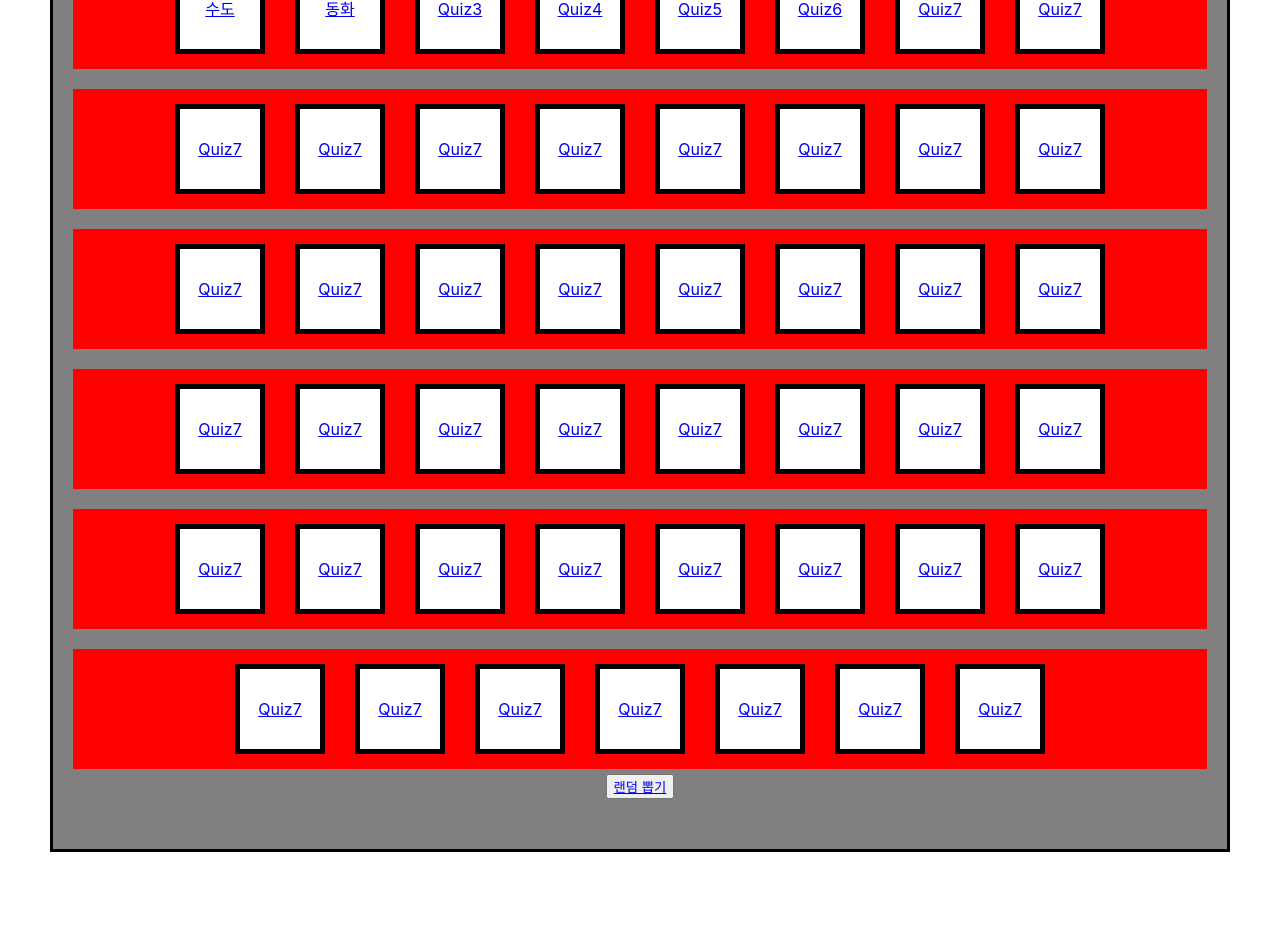
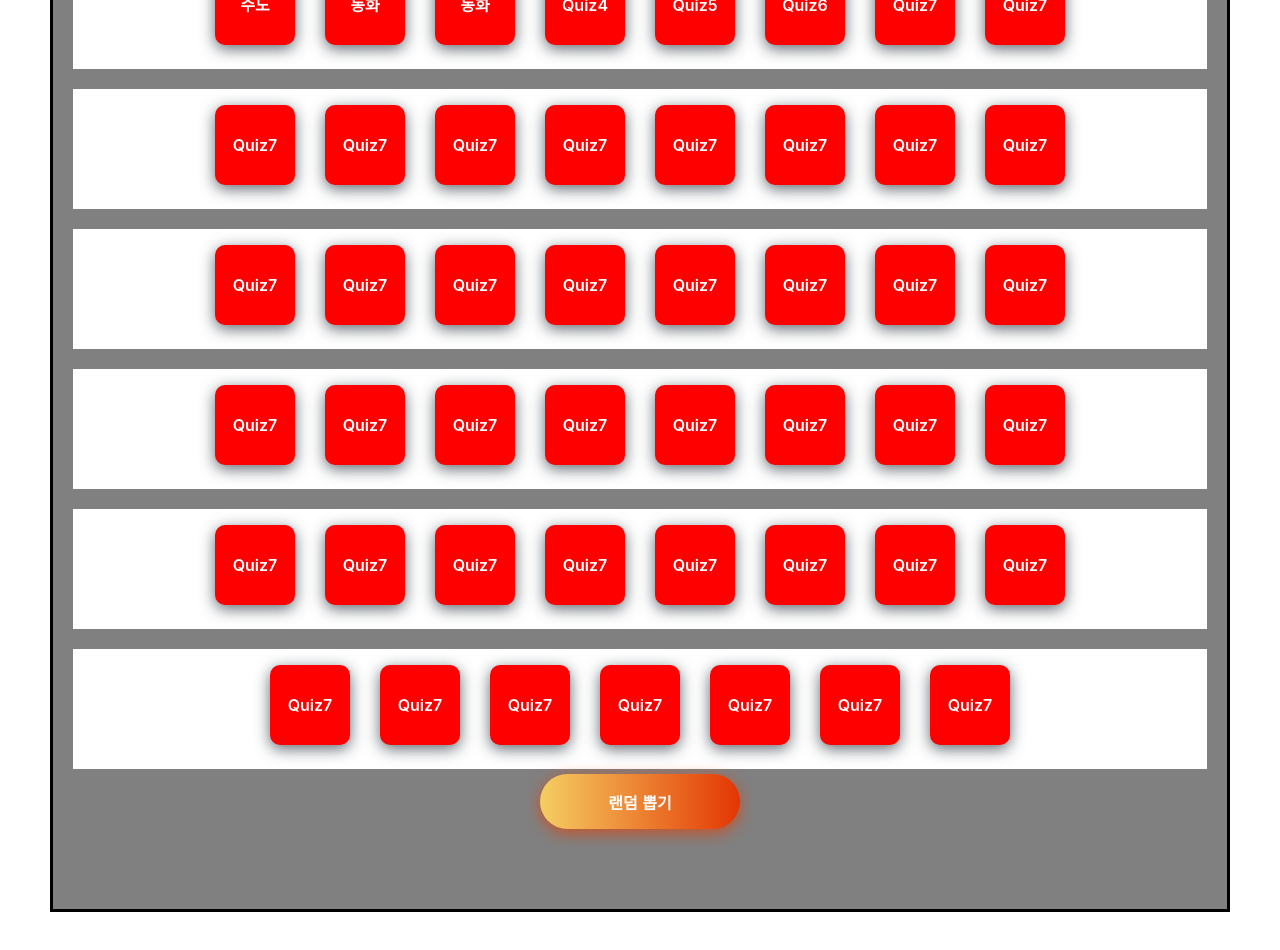
Before and after one commit to dlehdg/quiz-react, a React (Create React App) app: page / in a window 1280 px wide. Shown: the part 240-1190 px from the top of the page. Built offline with nearby package versions, Linux system fonts and the light colour scheme.

Commit message:
메인 페이지 퀴즈 컴포넌트 수정

```diff
--- a/src/components/QuizList/QuizList.jsx
+++ b/src/components/QuizList/QuizList.jsx
@@ -7,7 +7,7 @@ import { SET_QUIZ } from "../../redux/slice/quizSlice";
 const Products = [
   { id: "1", title: "수도" },
   { id: "2", title: "동화" },
-  { id: "3", title: "Quiz3" },
+  { id: "3", title: "동화" },
   { id: "4", title: "Quiz4" },
   { id: "5", title: "Quiz5" },
   { id: "6", title: "Quiz6" },
@@ -106,10 +106,11 @@ const QuizList = ({ size }) => {
         return (
           <QuizSpan
             key={props.id}
-            style={{ backgroundColor: isQuizArr ? "red" : "white" }}
+            style={{ backgroundColor: isQuizArr ? "black" : "red" }}
           >
             <Link
               to={`/quiz/${props.id}`}
+              style={{ textDecoration: "none" }}
               onClick={() => {
                 // onSetQuiz(props.id);
               }}
@@ -128,15 +129,12 @@ export default QuizList;
 const QuizBg = styled.div`
   width: auto;
   height: 100px;
-  background-color: red;
+  background-color: white;
   display: flex;
   align-items: center;
   justify-content: center;
   gap: 30px;
-  padding-top: 10px;
-  padding-bottom: 10px;
-  padding-left: 20px;
-  padding-right: 20px;
+  padding: 10px 20px;
   margin-top: 20px;
   margin-bottom: 5px;
   margin-left: 20px;
@@ -146,11 +144,63 @@ const QuizBg = styled.div`
 const QuizSpan = styled.div`
   width: 80px;
   height: 80px;
-  // background-color: white;
+  font-size: 1.5rem;
   text-color: white;
   display: flex;
   align-items: center;
   justify-content: center;
   text-align: center;
-  border: 5px solid #000;
+
+  span {
+    color: #fff;
+  }
+
+  font-size: 16px;
+  font-weight: 600;
+  cursor: pointer;
+  margin-bottom: 8px;
+  text-align: center;
+  border: none;
+  background-size: 300% 100%;
+
+  border-radius: 10px;
+  moz-transition: all 0.4s ease-in-out;
+  -o-transition: all 0.4s ease-in-out;
+  -webkit-transition: all 0.4s ease-in-out;
+  transition: all 0.4s ease-in-out;
+
+  // background-image:
+  //   ({ isQuizArr }) =>
+  //     isQuizArr
+  //       ? "linear-gradient(to right, #fff, #ff0)" // isQuizArr이 true일 때 적용
+  //       : "linear-gradient(to right, #29323c, #485563, #2b5876 , #4e4376)" // isQuizArr이 false일 때 적용
+  // };
+
+  // background-image: linear-gradient(
+  //   to right,
+  //   #29323c,
+  //   #485563,
+  //   #2b5876,
+  //   #4e4376
+  // );
+  box-shadow: 0 4px 15px 0 rgba(45, 54, 65, 0.75);
+  &:hover {
+    background-position: 100% 0;
+    moz-transition: all 0.4s ease-in-out;
+    -o-transition: all 0.4s ease-in-out;
+    -webkit-transition: all 0.4s ease-in-out;
+    transition: all 0.4s ease-in-out;
+  }
 `;
+
+// const QuizSpan = styled.div`
+//   width: 80px;
+//   height: 80px;
+//   // background-color: white;
+//   text-color: white;
+//   display: flex;
+//   align-items: center;
+//   justify-content: center;
+//   text-align: center;
+//   border: 5px solid #000;
+// `;
--- a/src/components/RandomDraw/RandomDraw.jsx
+++ b/src/components/RandomDraw/RandomDraw.jsx
@@ -110,7 +110,7 @@ const RandomDraw = () => {
       <button onClick={handleSpinClick}>가챠</button>
       {/* <div>{prizeNumber}</div> */}
 
-      <Rating name="half-rating" defaultValue={2.5} precision={0.5} />
+      {/* <Rating name="half-rating" defaultValue={2.5} precision={0.5} /> */}
     </div>
   );
 };
--- a/src/page/MainPage/MainPage.jsx
+++ b/src/page/MainPage/MainPage.jsx
@@ -1,9 +1,10 @@
 import React from "react";
 import QuizList from "../../components/QuizList/QuizList";
 import styled from "styled-components";
-import { Link } from "react-router-dom";
+import { Link, useNavigate } from "react-router-dom";
 
 const MainPage = () => {
+  const navigate = useNavigate();
   return (
     <MainBg>
       <div>메인 페이지 테스트 중</div>
@@ -13,9 +14,13 @@ const MainPage = () => {
       <QuizList size={32} />
       <QuizList size={40} />
       <QuizList size={48} />
-      <button>
-        <Link to = "/random">랜덤 뽑기</Link>
-      </button>
+      <QuizRouletteButton
+        onClick={() => {
+          navigate("/random");
+        }}
+      >
+        <span>랜덤 뽑기</span>
+      </QuizRouletteButton>
     </MainBg>
   );
 };
@@ -25,3 +30,40 @@ export default MainPage;
 const MainBg = styled.div`
   width: 100%;
 `;
+
+const QuizRouletteButton = styled.button`
+  font-size: 1.5rem;
+
+  width: 200px;
+  font-size: 16px;
+  font-weight: 600;
+  color: #fff;
+  cursor: pointer;
+  margin-bottom: 30px;
+  height: 55px;
+  text-align: center;
+  border: none;
+  background-size: 300% 100%;
+
+  border-radius: 50px;
+  moz-transition: all 0.4s ease-in-out;
+  -o-transition: all 0.4s ease-in-out;
+  -webkit-transition: all 0.4s ease-in-out;
+  transition: all 0.4s ease-in-out;
+
+  background-image: linear-gradient(
+    to right,
+    #f5ce62,
+    #e43603,
+    #fa7199,
+    #e85a19
+  );
+  box-shadow: 0 4px 15px 0 rgba(229, 66, 10, 0.75);
+  &:hover {
+    background-position: 100% 0;
+    moz-transition: all 0.4s ease-in-out;
+    -o-transition: all 0.4s ease-in-out;
+    -webkit-transition: all 0.4s ease-in-out;
+    transition: all 0.4s ease-in-out;
+  }
+`;
--- a/src/page/QuizPage/QuizPage.jsx
+++ b/src/page/QuizPage/QuizPage.jsx
@@ -168,7 +168,7 @@ const HomeButton = styled.button`
   font-weight: 600;
   color: #fff;
   cursor: pointer;
-  margin-bottom: 30px;
+  margin: 10px;
   height: 55px;
   text-align: center;
   border: none;
@@ -182,12 +182,13 @@ const HomeButton = styled.button`
 
   background-image: linear-gradient(
     to right,
-    #f5ce62,
-    #e43603,
-    #fa7199,
-    #e85a19
+    #25aae1,
+    #40e495,
+    #30dd8a,
+    #2bb673
   );
-  box-shadow: 0 4px 15px 0 rgba(229, 66, 10, 0.75);
+  box-shadow: 0 4px 15px 0 rgba(49, 196, 190, 0.75);
+
   &:hover {
     background-position: 100% 0;
     moz-transition: all 0.4s ease-in-out;
```
